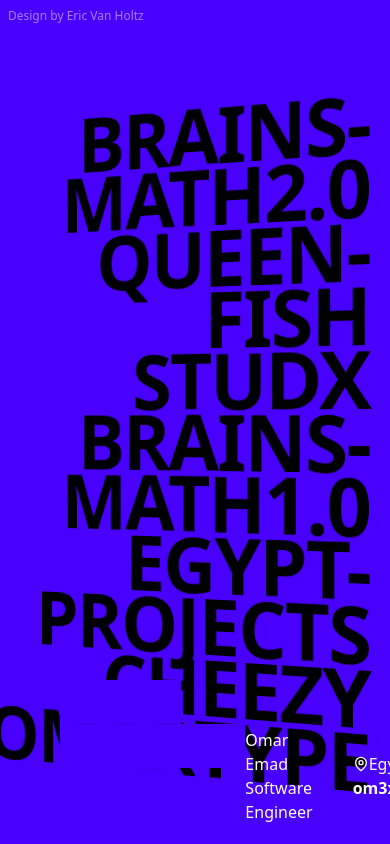
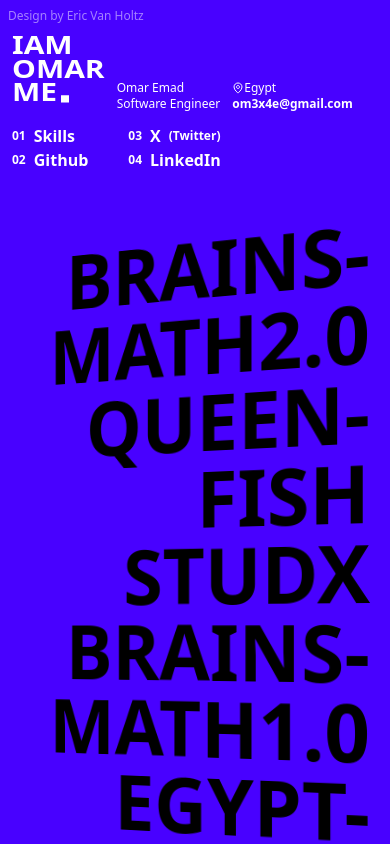
Before and after one commit to OM3X4/Portfolio, a React (Vite) app: page / in a window 390 px wide. Shown: the top 844 px of the page. Built offline with nearby package versions, Linux system fonts and the light colour scheme; what @designbycode/tailwindcss-text-stroke would draw is missing.

Commit message:
refactor: enhance mobile responsiveness and improve layout structure

```diff
--- a/src/App.tsx
+++ b/src/App.tsx
@@ -334,7 +334,7 @@ function App() {
         e.currentTarget.classList.add("rotate-y-0");
         e.currentTarget.classList.remove("hover:-rotate-y-5");
         e.currentTarget.firstElementChild?.classList.remove("text-black")
-        e.currentTarget.firstElementChild?.classList.add("text-transparent")
+        e.currentTarget.firstElementChild?.classList.add("sm:text-transparent")
 
 
         setProjectId(projectIndex)
@@ -392,7 +392,7 @@ function App() {
     // to do : stop the infinite in the aos
 
     return (
-        <div className='bg-primary min-w-screen min-h-screen flex justify-end items-center overflow-hidden'>
+        <div className='bg-primary min-w-screen min-h-screen flex  items-end flex-col overflow-hidden'>
             {/* absolute claim to eric van holtz design */}
             <div className="absolute left-2 top-2 w-fit h-fit opacity-50 text-xs text-white">Design by Eric Van Holtz</div>
             {/* arrow to go back (absolute) */}
@@ -420,8 +420,73 @@ function App() {
                     </div>
                 )
             }
+            {/* overlay for mobile */}
+            <div className={`flex sm:hidden  flex-col self-start justify-start pt-7 px-3 z-50 transition-all duration-1000 ease-in-out`} ref={headerRef}
+            >
+                <div className="flex items-end justify-start text-white gap-3 text-xs">
+                    <div onClick={() => { setIsProject(false); setIsSkills(false) }}
+                        className='w-fit flex items-start justify-start flex-col scale-y-[85%] cursor-pointer ease-in-out group
+                                    text-white text-3xl font-black leading-[0.8] hover:text-transparent text-stroke-1 text-stroke-white'
+                        style={{ color: (isProject || isSkills) && scrollState ? "transparent" : "" }}>
+                        <span className='relative overflow-hidden pb-1'>
+                            IAM
+                            <div className='absolute animate-slideUp top-0 left-0 w-full h-full bg-primary'
+                                style={{animationFillMode: "forwards" , WebkitAnimationFillMode:"fowrards" ,MozAnimationFillMode: 'forwards', animationDelay: '1.8s' }}></div>
+                        </span>
+                        <span className='relative overflow-hidden pb-1'>
+                            OMAR
+                            <div className='absolute animate-slideUp top-0 left-0 w-full h-full bg-primary'
+                                style={{animationFillMode: "forwards" , WebkitAnimationFillMode:"fowrards" ,MozAnimationFillMode: 'forwards', animationDelay: '2.1s' }}></div>
+                        </span>
+                        <span className='relative overflow-hidden flex items-end gap-1 justify-center pb-1'>
+                            ME<div className='size-2 bg-white border border-white group-hover:bg-transparent'></div>
+
+                            <div className='absolute animate-slideUp top-0 left-0 w-full h-full bg-primary'
+                                style={{animationFillMode: "forwards" , WebkitAnimationFillMode:"fowrards" ,MozAnimationFillMode: 'forwards', animationDelay: '2.4s' }}></div>
+                        </span>
+                    </div>
+                    <div className='flex items-start justify-start flex-col' data-aos="fade-up" data-aos-delay="500">
+                        <h1>Omar Emad</h1>
+                        <h1>Software Engineer</h1>
+                    </div>
+                    <div className='flex items-start justify-start flex-col' data-aos="fade-up" data-aos-delay="700">
+                        <h1 className="flex items-center justify-center"><GrLocation />Egypt</h1>
+                        <h1 className="font-semibold hover:rotate-y-30 origin-left cursor-pointer">om3x4e@gmail.com</h1>
+                    </div>
+                </div>
+                <div className='mt-3 text-white flex items-center justify-start gap-10'>
+                    <div data-aos="fade-up" data-aos-delay="900"
+                        className='flex items-start justify-start flex-col  perspective-[1000px]'>
+                        <h1
+                            onClick={() => { setIsSkills(!isSkills); setIsProject(false) }}
+                            className="flex items-center justify-center gap-2 font-semibold hover:rotate-y-30 origin-left cursor-pointer">
+                            <span className="text-xs ">01</span>
+                            Skills
+                            <span className={`bg-white h-[1px] ${isSkills ? "w-10" : "w-0"} delay-800 ease-in-out`}></span>
+                        </h1>
+                        <a href="https://github.com/OM3X4"
+                            target="blank"
+                            className="flex items-center justify-center gap-2 font-semibold hover:rotate-y-30 origin-left cursor-pointer">
+                            <span className="text-xs ">02</span>
+                            Github
+                        </a>
+                    </div>
+                    <div data-aos="fade-up" data-aos-delay="1100"
+                        className='flex items-start justify-start flex-col  perspective-[1000px]'>
+                        <a href="https://x.com/OmarInProgress"
+                            target="blank" className="flex items-center justify-center gap-2 font-semibold hover:rotate-y-30 origin-left cursor-pointer ">
+                            <span className="text-xs">03</span>X <span className="text-xs">(Twitter)</span>
+                        </a>
+                        <a href="https://www.linkedin.com/in/om3x4/"
+                            target="blank"
+                            className="flex items-center justify-center gap-2 font-semibold hover:rotate-y-30 origin-left cursor-pointer">
+                            <span className="text-xs ">04</span>LinkedIn
+                        </a>
+                    </div>
+                </div>
+            </div>
             {/* overlay(absolute) */}
-            <div className={`fixed left-0 flex justify-start pb-5 pt-5 px-15 z-50 transition-all duration-1000 ease-in-out ${isProject || isSkills ? "flex-row items-end" : "flex-row items-end"}`} ref={headerRef}
+            <div className={`hidden fixed left-0 sm:flex justify-start pb-5 pt-5 px-15 z-50 transition-all duration-1000 ease-in-out ${isProject || isSkills ? "flex-row items-end" : "flex-row items-end"}`} ref={headerRef}
                 style={{ top: isProject || isSkills ? 0 : top, opacity: (isProject || isSkills) && scrollState ? 0.4 : 1 }}>
                 <div onClick={() => { setIsProject(false); setIsSkills(false) }}
                     className='w-fit flex items-start justify-start flex-col scale-y-[85%] cursor-pointer ease-in-out group
@@ -457,13 +522,13 @@ function App() {
                         <div data-aos="fade-up" data-aos-delay="900"
                             className='flex items-start justify-start flex-col  perspective-[1000px]'>
                             <h1
-                                onClick={() => {setIsSkills(!isSkills); setIsProject(false)}}
+                                onClick={() => { setIsSkills(!isSkills); setIsProject(false) }}
                                 className="flex items-center justify-center gap-2 font-semibold hover:rotate-y-30 origin-left cursor-pointer">
                                 <span className="text-xs ">01</span>
                                 Skills
                                 <span className={`bg-white h-[1px] ${isSkills ? "w-10" : "w-0"} delay-800 ease-in-out`}></span>
                             </h1>
-                            <a  href="https://github.com/OM3X4"
+                            <a href="https://github.com/OM3X4"
                                 target="blank"
                                 className="flex items-center justify-center gap-2 font-semibold hover:rotate-y-30 origin-left cursor-pointer">
                                 <span className="text-xs ">02</span>
@@ -472,11 +537,11 @@ function App() {
                         </div>
                         <div data-aos="fade-up" data-aos-delay="1100"
                             className='flex items-start justify-start flex-col  perspective-[1000px]'>
-                            <a  href="https://x.com/OmarInProgress"
+                            <a href="https://x.com/OmarInProgress"
                                 target="blank" className="flex items-center justify-center gap-2 font-semibold hover:rotate-y-30 origin-left cursor-pointer ">
                                 <span className="text-xs">03</span>X <span className="text-xs">(Twitter)</span>
                             </a>
-                            <a  href="https://www.linkedin.com/in/om3x4/"
+                            <a href="https://www.linkedin.com/in/om3x4/"
                                 target="blank"
                                 className="flex items-center justify-center gap-2 font-semibold hover:rotate-y-30 origin-left cursor-pointer">
                                 <span className="text-xs ">04</span>LinkedIn
@@ -491,17 +556,17 @@ function App() {
                     // project page
                     <div className="min-h-screen bg-primary w-screen">
                         {/* img part */}
-                        <div className="w-screen h-[70vh]  mt-[25vh]  relative" data-aos="fade-up" data-aos-offset="300">
-                            <h1 className="whitespace-pre-wrap text-right text-9xl top-0 -translate-y-1/2 z-50 right-10 absolute text-transparent font-black text-stroke-2 scale-x-105 mx-10 text-stroke-white">{projects[projectId].name}</h1>
+                        <div className="w-screen h-[70vh] mt-20 sm:mt-[25vh]  relative" data-aos="fade-up" data-aos-offset="300">
+                            <h1 className="whitespace-pre-wrap text-right text-4xl sm:text-6xl md:text-7xl lg:text-8xl  xl:text-9xl top-0 -translate-y-1/2 z-50 right-10 absolute md:text-transparent font-black md:text-stroke-2 scale-x-105 mx-10 text-white md:text-stroke-white">{projects[projectId].name}</h1>
                             <div className="w-screen h-[70vh] flex overflow-hidden items-center justify-center brightness-75 relative">
-                                <img src={projects[projectId].images[0]} alt="" className={`object-cover`} />
+                                <img src={projects[projectId].images[0]} alt="" className={`object-cover h-full w-full`} />
                             </div>
                         </div>
-                        <div className="flex items-start justify-center w-screen">
+                        <div className="flex items-start justify-center w-screen flex-col md:flex-row">
                             {/* main text */}
-                            <div className="w-[80%] px-20 py-20 text-white flex flex-col">
+                            <div className="w-[80%] px-5 md:px-20 py-20 text-white flex flex-col">
                                 {/* first text div */}
-                                <div className="flex items-start justify-center gap-10 mb-40">
+                                <div className="flex items-start justify-center gap-10 mb-40 flex-col md:flex-row">
                                     <div className="flex-1" data-aos="fade-up" data-aos-offset="300" data-aos-delay="100">
                                         <h1 className="text-4xl font-bold mb-2">{projects[projectId].mainHeadline}</h1>
                                         <p className="text-2xl">{projects[projectId].secondParagraph}</p>
@@ -511,7 +576,7 @@ function App() {
                                     </div>
                                 </div>
                                 {/* image */}
-                                <div className="w-full">
+                                <div className="md:w-full md:h-full w-[90vw]">
                                     <img src={projects[projectId].images[1]} alt="" className="w-full h-full object-cover" />
                                 </div>
                                 {/* text after image */}
@@ -520,11 +585,11 @@ function App() {
                                 </div>
                                 {/* quote */}
                                 <div data-aos="fade-right" data-aos-offset="300" data-aos-delay="300">
-                                    <h1 className="text-6xl font-bold mt-20 w-2/3"><FaQuoteRight />{projects[projectId].quote}</h1>
+                                    <h1 className="text-3xl sm:text-4xl md:text-5xl:text-6xl font-bold mt-20 md:w-2/3"><FaQuoteRight />{projects[projectId].quote}</h1>
                                 </div>
                             </div>
                             {/* side bar */}
-                            <div className="w-[20%] flex items-start justify-start flex-col text-white py-20 px-10 gap-5"
+                            <div className="md:w-[20%] flex items-start justify-start flex-col text-white py-20 px-10 gap-5"
                                 data-aos="fade-up" data-aos-offset="300">
                                 <div>
                                     <a href={projects[projectId].websiteLink} target="blank"
@@ -553,9 +618,9 @@ function App() {
                     :
                     // skills page
                     isSkills ?
-                        <div className="mt-[30vh] w-screen min-h-[70vh] flex items-start justify-center py-10">
+                        <div className="mt-10 md:mt-[30vh] w-screen min-h-[70vh] flex items-start justify-center md:py-10 flex-col md:flex-row">
                             {/* main text */}
-                            <div className="flex-[2.5] min-h-[70vh] pl-10 pt-10">
+                            <div className="flex-[2.5] min-h-[70vh] px-5 md:pl-10 pt-10">
                                 <h1 className="text-2xl text-white font-semibold" data-aos="fade-up" data-aos-delay="500">{about.whoami1}</h1>
                                 <h1 className="text-2xl text-white mt-4" data-aos="fade-up" data-aos-delay="700">{about.whoami2}</h1>
                                 <h1 className="text-4xl text-white font-bold mt-15 flex items-center gap-2" data-aos="fade-up" data-aos-delay="900"><BsFillGearFill />Beyond the Frontend</h1>
@@ -570,7 +635,7 @@ function App() {
                                 </ul>
                             </div>
                             {/* availability */}
-                            <div className="flex-1 flex items-start justify-start flex-col min-h-[70vh] pl-10 pt-5">
+                            <div className="flex-1 flex items-start justify-start flex-col md:min-h-[70vh] px-5 md:pl-10 pt-5">
                                 <h1 className="text-2xl text-white  mt-5 flex items-center gap-2" data-aos="fade-up" data-aos-delay="1000"><MdEventAvailable />Availability</h1>
                                 <ul className="ml-5 mt-4 flex flex-col gap-3" data-aos="fade-up" data-aos-delay="1000">
                                     {
@@ -606,7 +671,7 @@ function App() {
                                         onClick={e => handleClick(e, index)}
                                         className={`flex flex-row-reverse opacity-0 cursor-pointer origin-right animate-all -rotate-y-15 hover:-rotate-y-5 duration-700 ease-in-out`}
                                         style={{ animationDelay: `${index * 0.1}s` }}>
-                                        <h1 className='text-[5rem] sm:text-[8rem] md:text-[9rem] lg:text-[10rem] xl:text-[11rem] font-black text-right tracking-tight text-black !font-sans hover:text-transparent leading-[0.8] text-stroke-medium whitespace-pre-wrap'>
+                                        <h1 className='text-[5rem] sm:text-[8rem] md:text-[9rem] lg:text-[10rem] xl:text-[11rem] font-black text-right tracking-normal sm:tracking-tight text-black !font-sans  leading-none md:leading-[0.8] hover:text-white md:text-stroke-medium whitespace-pre-wrap'>
                                             {item}
                                         </h1>
                                     </div>
```
